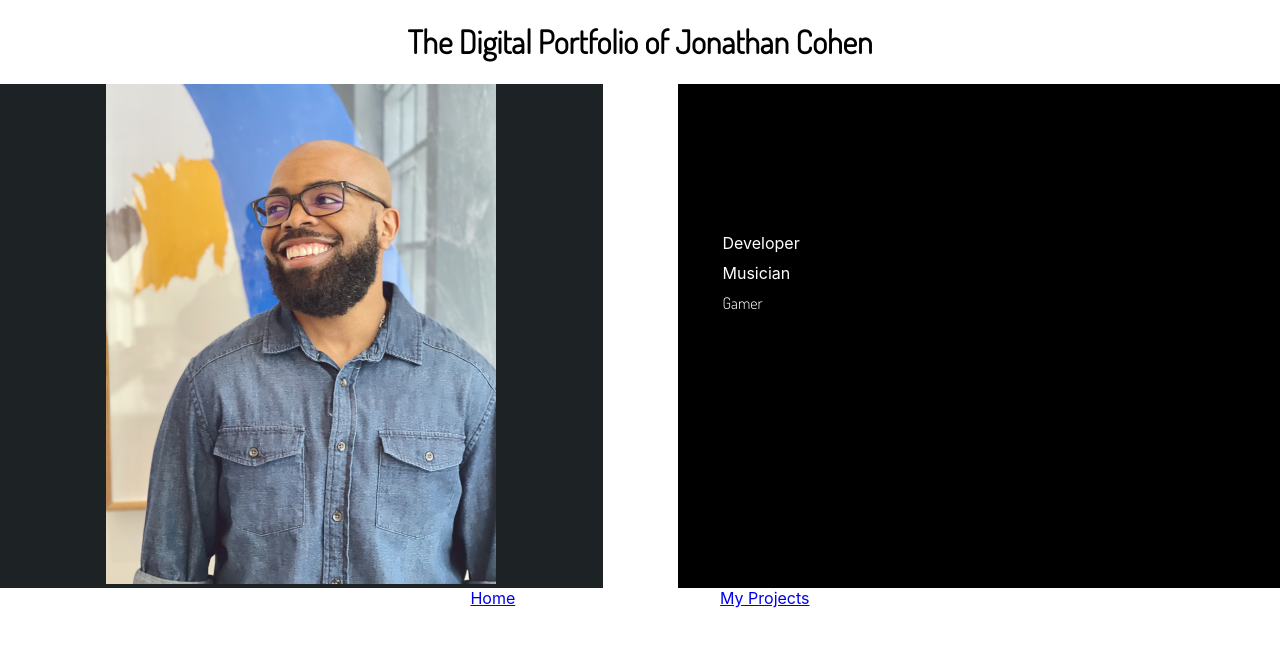
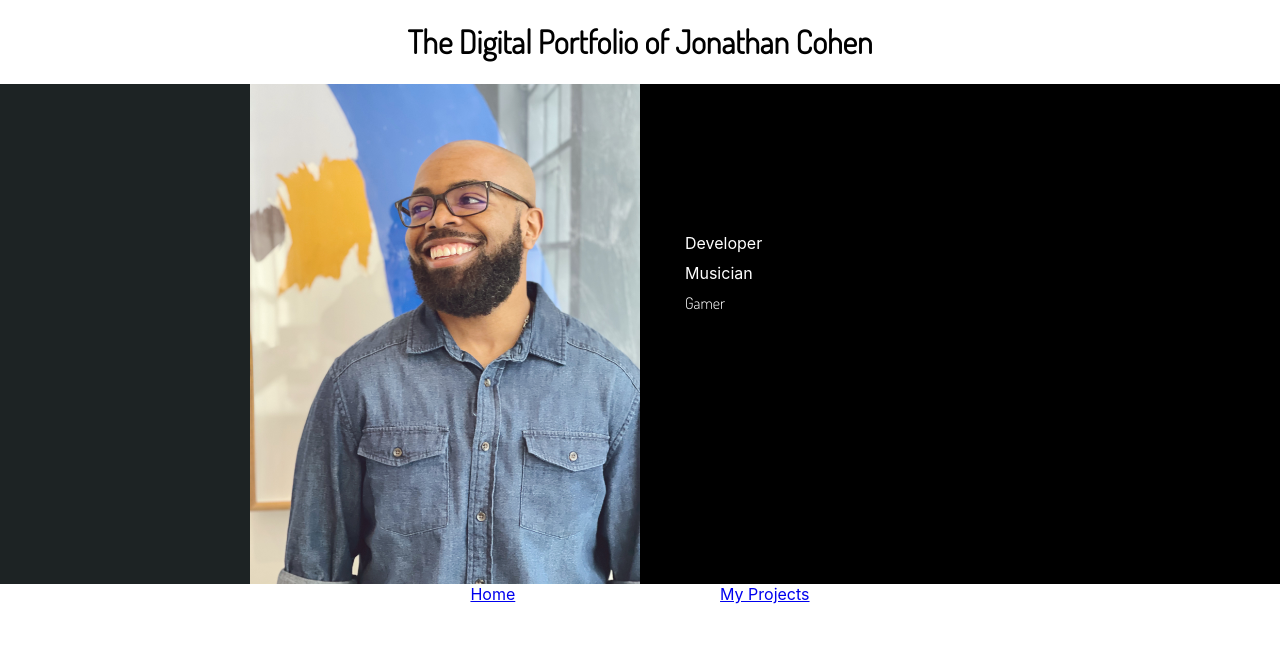
Before and after one commit to JDC1492/portfolio_front, a React (Create React App) app: page / in a window 1280 px wide. Shown: the top 646 px of the page. Built offline with nearby package versions, Linux system fonts and the light colour scheme.

Commit message:
photo moved within the div, div kept location.

```diff
--- a/src/App.css
+++ b/src/App.css
@@ -37,20 +37,21 @@
   }
 }
 
+/* CUSTOM  */
+
 #flex-div {
   display: flex;
   justify-content: center;
-  flex-direction: row-gap;
 }
 
 /* left section for photo */
 
 #img-left {
-  margin-right: 75px;
   background-color: #1d2324;
   width: 100%;
 }
 .homePhoto {
+  float: right;
   height: 500px;
   width: 390px;
 }
```
